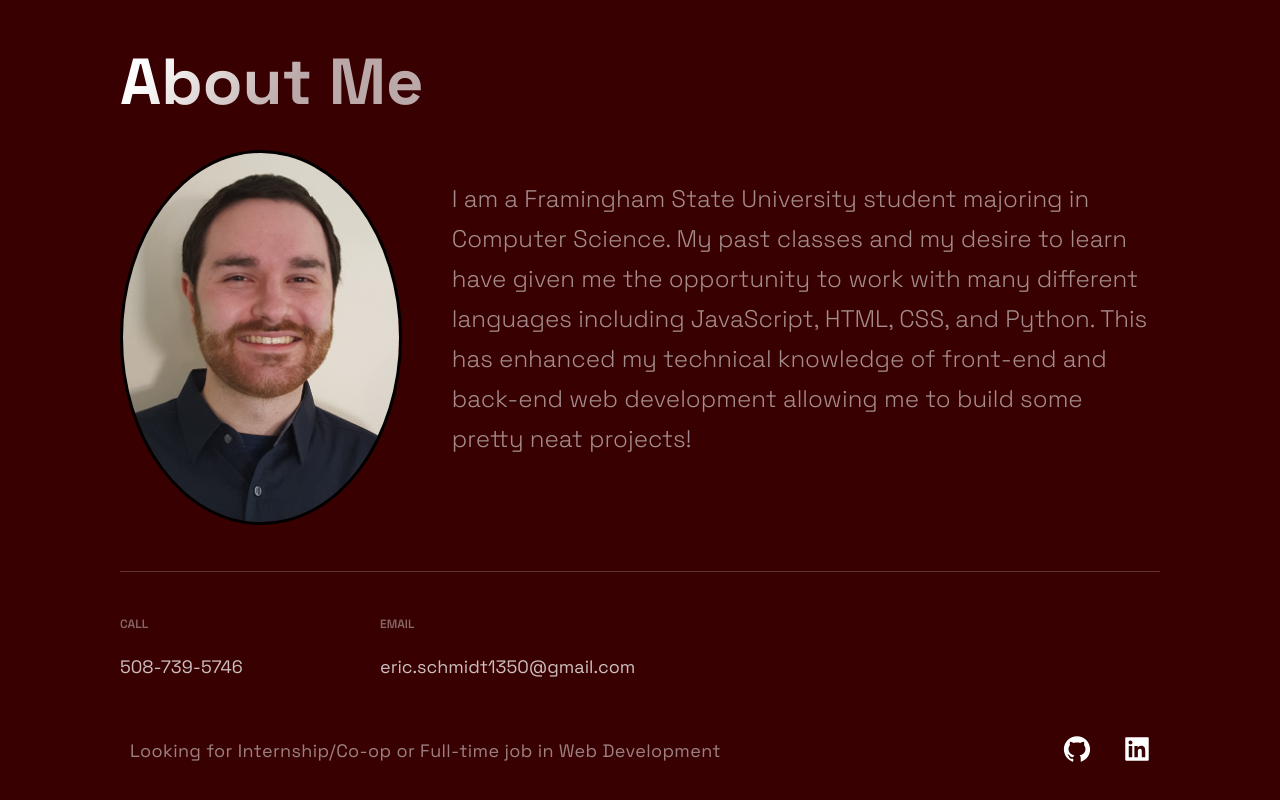
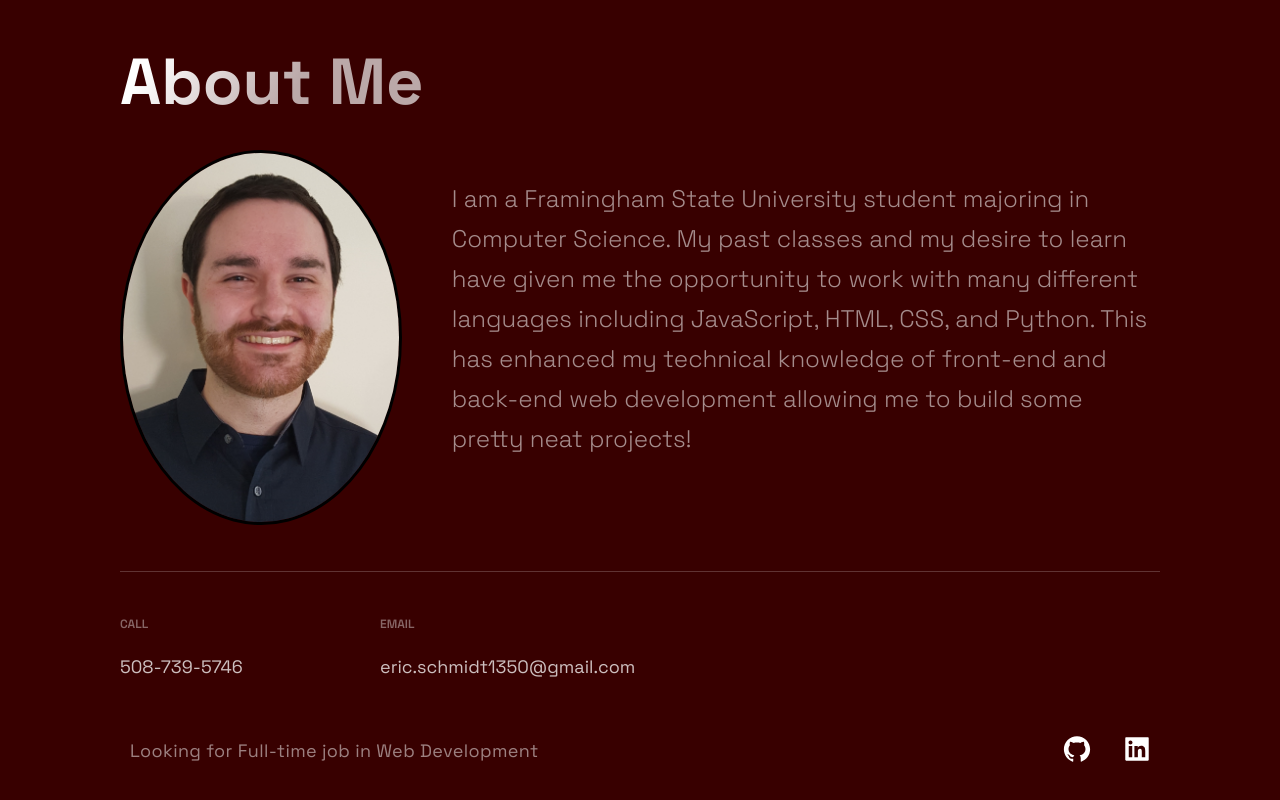
Before and after one commit to Eric01752/Portfolio, a Next.js app: page / in a window 1280 px wide. Shown: the part 2612-3412 px from the top of the page. Built offline with nearby package versions, Linux system fonts and the light colour scheme.

Commit message:
Update message

```diff
--- a/src/components/Footer/Footer.js
+++ b/src/components/Footer/Footer.js
@@ -32,7 +32,7 @@ const Footer = () => {
       <SocialIconsContainer>
         <CompanyContainer>
           <Slogan>
-            Looking for Internship/Co-op or Full-time job in Web Development
+            Looking for Full-time job in Web Development
           </Slogan>
         </CompanyContainer>
         <SocialContainer>
```
